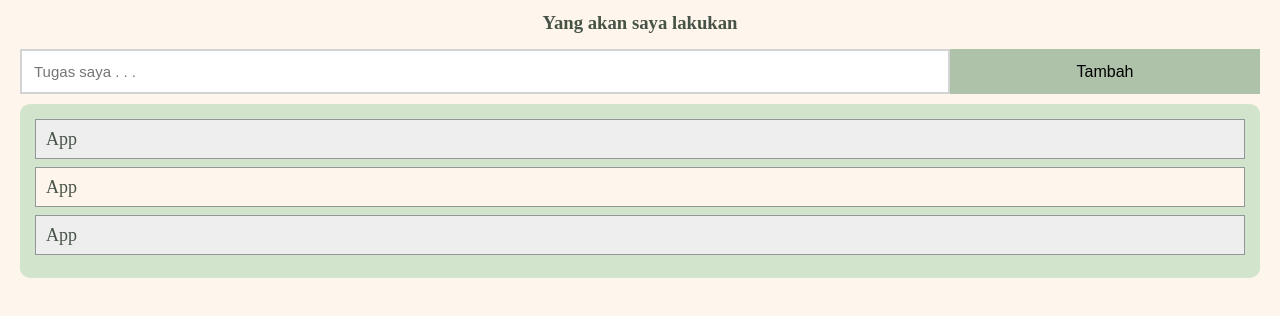
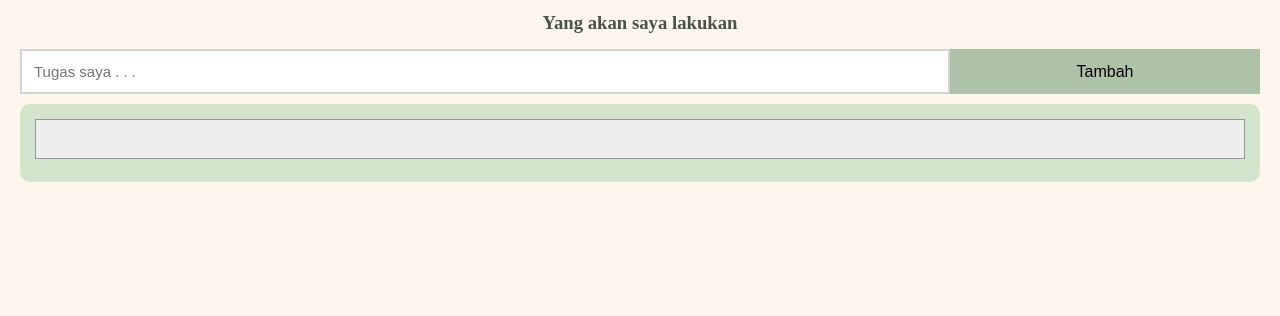
Before and after one commit to dts-kominfo-rea4a/challenge-dom-karim-n3t, a website: page index.html in a window 1280 px wide. Both pictures are taken after a click on the button "Tambah". Shown: the part 70-386 px from the top of the page. Drawn offline with Linux system fonts and the light colour scheme.

Commit message:
selesai fungsi fnClickHandler

```diff
--- a/index.html
+++ b/index.html
@@ -116,29 +116,40 @@
       <!-- Section output -->
       <!-- TODO: Buatlah sebuah <ul> dengan id todo-output -->
       <ul id="todo-output">
-        <li>App</li>
-        <li>App</li>
-        <li>App</li>
       </ul>
     </div>
 
     <!-- ! Untuk tantangan ini, script jangan diubah ke external js yah ! -->
     <script>
       // TODO: Deklarasi variable sesuai dengan kebutuhan di sini
-      let button;
-      let input;
-      let output;
+      let button = document.getElementById('todo-submit');
+      let input = document.getElementById('todo-input');
+      let output = document.getElementById('todo-output');
 
       // TODO: Buatlah sebuah fungsi dengan nama fnClickHandler
       // Fungsi yang digunakan untuk menambahkan tulisan
       // Jangan ubah cara deklarasi fungsinya, cukup isi saja
-      function fnClickHandler(toDoItem) {}
+      function fnClickHandler(toDoItem) {
+        var li = document.createElement("li");
+        var inputValue = input.value;
+        var t = document.createTextNode(inputValue);
+
+        li.appendChild(t);
+        output.appendChild(li);
+        input.value = "";
+      }
 
       // TODO: register event onclick / addEventListener untuk button
       // akan menjalankan fungsi fnClickHandler
+      button.addEventListener('click', fnClickHandler);
 
       // TODO: register event onkeypress / addEventListener untuk input
       // sehingga saat di input ditekan enter akan menjalankan fungsi fnClickHandler juga
+      input.addEventListener('keypress', (event) => {
+        if (event.key == 'Enter') {
+          fnClickHandler(event);
+        }
+      })
     </script>
   </body>
 </html>
```
